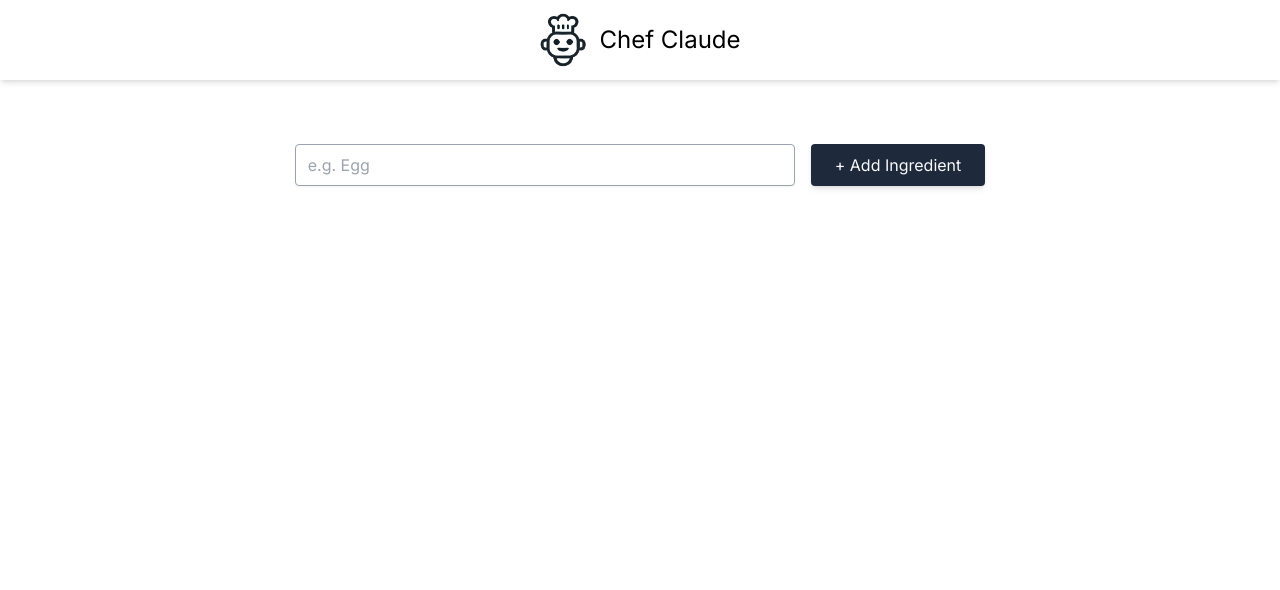
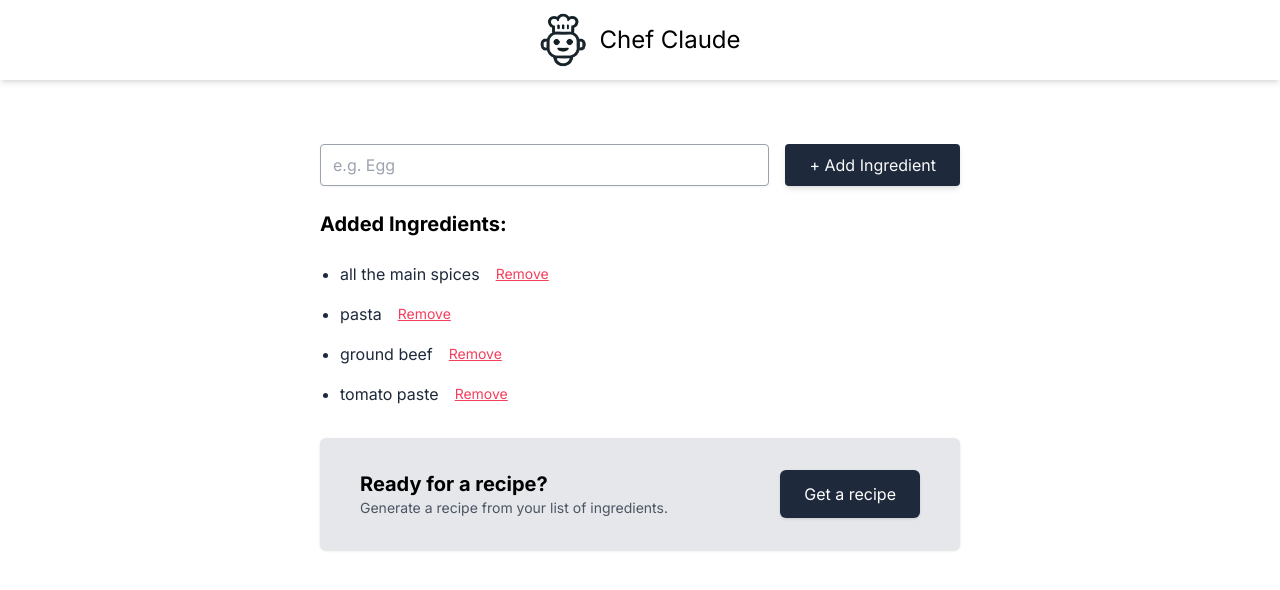
Before and after one commit to franzluya/ai-recipe-generator, a React (Vite) app: page / in a window 1280 px wide. Shown: the top 590 px of the page. Built offline with nearby package versions, Linux system fonts and the light colour scheme.

Commit message:
feat(Main): enhance ingredient management

```diff
--- a/src/components/Main.jsx
+++ b/src/components/Main.jsx
@@ -1,21 +1,31 @@
 import React from "react";
 
 export default function Main() {
-  const [ingredients, setIngredients] = React.useState([]);
-
+  const [ingredients, setIngredients] = React.useState([
+    "all the main spices",
+    "pasta",
+    "ground beef",
+    "tomato paste",
+  ]);
+  const [recipeShown, setRecipeShown] = React.useState(false);
   function submit(formData) {
     const newIngredient = formData.get("ingredient");
     setIngredients((prevIngredients) => [...prevIngredients, newIngredient]);
   }
 
+  const showRecipe = () => setRecipeShown(prevShown => !prevShown);
+
   const ingredientListItem = ingredients.map((ingredient) => (
-    <li key={ingredient} className="mb-2 text-slate-800">
-      {ingredient}
+    <li key={ingredient} className="mb-4 text-slate-800">
+      <div className="flex items-center gap-4">
+        {ingredient}
+        <button className="text-sm text-rose-500 underline">Remove</button>
+      </div>
     </li>
   ));
 
   return (
-    <main className="mx-8 mt-16 flex min-h-screen flex-col">
+    <main className="mx-12 mt-16 flex min-h-screen flex-col lg:mx-80">
       <form
         action={submit}
         className="mx-auto flex w-full flex-wrap justify-center gap-4"
@@ -31,14 +41,91 @@
         </button>
       </form>
 
-      <div className="mt-6">
-        {ingredientListItem.length >= 1 ? (
-          <h2 className="mb-6 text-xl font-bold">Added Ingredients List</h2>
-        ) : (
-          <p></p>
+      <section className="mt-6">
+        {ingredients.length > 0 && (
+          <h2 className="mb-6 text-xl font-bold">Added Ingredients:</h2>
         )}
         <ul className="list-outside list-disc pl-5">{ingredientListItem}</ul>
-      </div>
+        {ingredients.length > 3 && (
+          <div className="mt-8 flex flex-wrap justify-between gap-4 rounded-md bg-gray-200 px-10 py-8 shadow">
+            <div>
+              <h3 className="text-xl font-bold">Ready for a recipe?</h3>
+              <p className="text-sm text-gray-600">
+                Generate a recipe from your list of ingredients.
+              </p>
+            </div>
+            <button
+              onClick={showRecipe}
+              className="grow-0 rounded-md bg-slate-800 px-6 py-2 text-white shadow"
+            >
+              Get a recipe
+            </button>
+          </div>
+        )}
+      </section>
+      {recipeShown && (
+        <section className="my-10">
+          <h2 className="text-2xl font-bold mb-4">Chef Claude Recommends:</h2>
+          <article className="text-gray-600" aria-live="polite">
+            <p className="mb-10">
+              Based on the ingredients you have available, I would recommend
+              making a simple a delicious <strong>Beef Bolognese Pasta</strong>.
+              Here is the recipe:
+            </p>
+            <h3 className="font-bold text-xl my-4">Beef Bolognese Pasta</h3>
+            <strong className="text-lg mb-6">Ingredients:</strong>
+            <ul className="list-disc list-inside">
+              <li className="my-4">1 lb. ground beef</li>
+              <li>1 onion, diced</li>
+              <li>3 cloves garlic, minced</li>
+              <li>2 tablespoons tomato paste</li>
+              <li>1 (28 oz) can crushed tomatoes</li>
+              <li>1 cup beef broth</li>
+              <li>1 teaspoon dried oregano</li>
+              <li>1 teaspoon dried basil</li>
+              <li>Salt and pepper to taste</li>
+              <li>
+                8 oz pasta of your choice (e.g., spaghetti, penne, or linguine)
+              </li>
+            </ul>
+            <strong className="text-lg">Instructions:</strong>
+            <ol className="my-4 list-decimal list-inside">
+              <li>
+                Bring a large pot of salted water to a boil for the pasta.
+              </li>
+              <li>
+                In a large skillet or Dutch oven, cook the ground beef over
+                medium-high heat, breaking it up with a wooden spoon, until
+                browned and cooked through, about 5-7 minutes.
+              </li>
+              <li>
+                Add the diced onion and minced garlic to the skillet and cook
+                for 2-3 minutes, until the onion is translucent.
+              </li>
+              <li>Stir in the tomato paste and cook for 1 minute.</li>
+              <li>
+                Add the crushed tomatoes, beef broth, oregano, and basil. Season
+                with salt and pepper to taste.
+              </li>
+              <li>
+                Reduce the heat to low and let the sauce simmer for 15-20
+                minutes, stirring occasionally, to allow the flavors to meld.
+              </li>
+              <li>
+                While the sauce is simmering, cook the pasta according to the
+                package instructions. Drain the pasta and return it to the pot.
+              </li>
+              <li>
+                Add the Bolognese sauce to the cooked pasta and toss to combine.
+              </li>
+              <li>
+                Serve hot, garnished with additional fresh basil or grated
+                Parmesan cheese if desired.
+              </li>
+            </ol>
+          </article>
+        </section>
+      )}
     </main>
   );
 }
```
